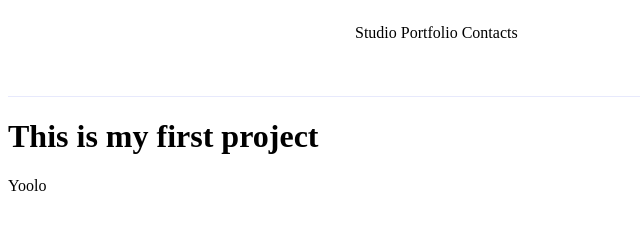
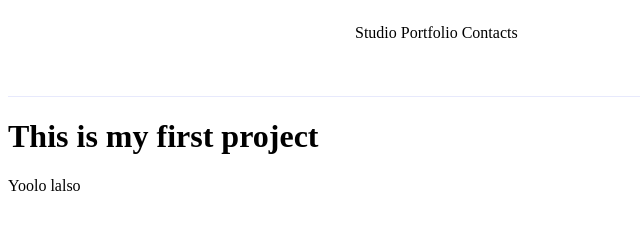
Before and after one commit to VadymKukh/my-first-project, a plain HTML site: page index.html in a window 1280 px wide. Shown: the top 230 px of the page, 0-640 px from the left. Drawn offline with Linux system fonts and the light colour scheme.

Commit message:
also start

```diff
--- a/index.html
+++ b/index.html
@@ -12,6 +12,6 @@
     </section>
     <h1>This is my first project</h1>
 
-    <footer>Yoolo</footer>
+    <footer>Yoolo lalso</footer>
   </body>
 </html>
```
